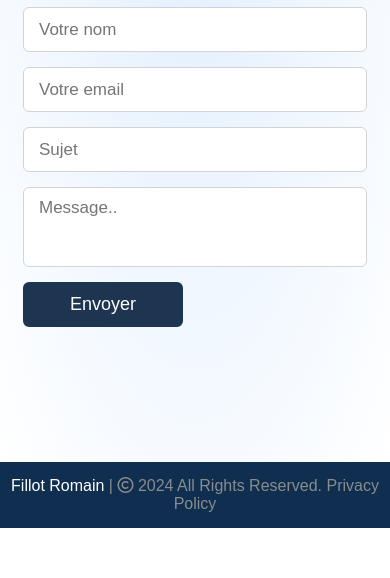
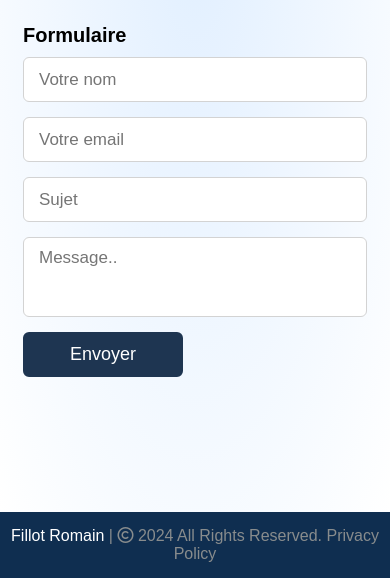
Before and after one commit to Destroyeur6315/Destroyeur6315.github.io, a plain HTML site: page index.html in a window 390 px wide. Shown: the part 4111-4689 px from the top of the page. Before the commit the page ends 4639 px from the top, so only its background shows below. Drawn offline with nearby package versions, Linux system fonts and the light colour scheme.

Commit message:
update the responsive design

```diff
--- a/index.html
+++ b/index.html
@@ -347,7 +347,7 @@
           </div>
 
           <!-- Reach -->
-          <div class="column right">
+          <div class="column right reach">
             <div class="text">Formulaire </div>
             <form action="#">
               <div class="fields">
@@ -376,7 +376,8 @@
     <!-- Footer -->
     <footer>
       <span>
-        <a href="https://www.linkedin.com/in/paithankarvarad"> Fillot Romain</a> | <span class="far fa-copyright"></span> 2024 All Rights Reserved. Privacy Policy
+        <a href="https://www.linkedin.com/in/paithankarvarad">
+          Fillot Romain</a> | <span class="far fa-copyright"></span> 2024 All Rights Reserved. Privacy Policy
       </span>
     </footer>
 
--- a/style.css
+++ b/style.css
@@ -847,6 +847,10 @@ section .title::after {
   color: #fff;
 }
 
+.reach{
+  margin-top: 50px;
+}
+
 /*  Footer  */
 footer {
   background: #0f2e50;
@@ -854,6 +858,8 @@ footer {
   text-align: center;
   padding-top: 15px;
   padding-bottom: 15px;
+  padding-left: 10px;
+  padding-right: 10px;
 }
 
 footer span a {
```
